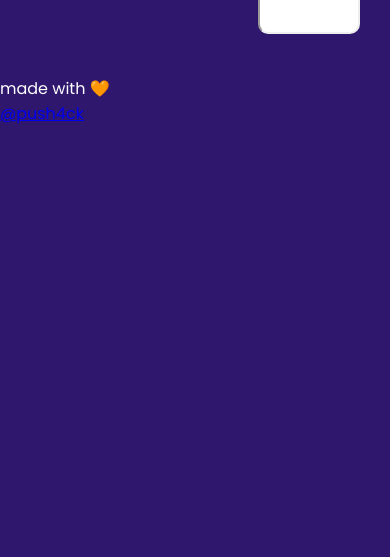
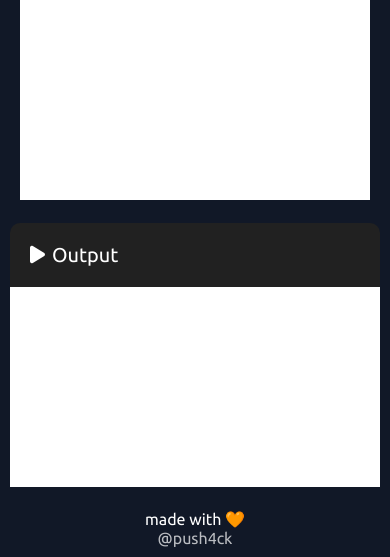
Before and after one commit to Push4ck/codeX, a plain HTML site: page index.html in a window 390 px wide. Shown: the part 732-1289 px from the top of the page. Before the commit the page ends 858 px from the top, so only its background shows below. Drawn offline with nearby package versions, Linux system fonts and the light colour scheme.

Commit message:
Added media query

```diff
--- a/assets/css/style.css
+++ b/assets/css/style.css
@@ -1,87 +1,72 @@
 /* Import Google Fonts */
-@import url('https://fonts.googleapis.com/css2?family=Bungee&family=Poppins&family=Roboto+Slab&display=swap');
+@import url("https://fonts.googleapis.com/css2?family=Ubuntu:ital,wght@0,300;0,400;0,500;0,700;1,300;1,400;1,500;1,700&display=swap");
 
 /* Reset styles for consistent box model */
 * {
   margin: 0;
   padding: 0;
   box-sizing: border-box;
+  font-family: "Ubuntu", sans-serif;
 }
 
 /* Styling for the body element */
 body {
-    background: #2e176d;
-    height: 100%;
-    color: #fff;
-    font-family: 'Poppins', sans-serif;
+  background: #111827;
+  color: #ffffff;
+  margin: 0; /* Add to reset default margin */
 }
 
 /* Styling for the header section */
-.header {
+header {
   width: 100%;
   height: 10vh;
   text-align: center;
-    margin-top: -5px; /* Adjusted margin for alignment */
-    margin-bottom: 5px;
-    pointer-events: none;
-    user-select: none;
+  padding: 10px;
 }
 
-.header h1 {
-    color: #fff;
+header h1 {
+  color: #2563eb;
   font-size: 50px;
-    font-family: 'Bungee', sans-serif;
-
-}
-
-.header h1 span {
-    font-size: 60px;
-    font-family: 'Roboto Slab', serif;
-    color: #F8D800;
 }
 
 /* Styling for the main container */
 .container {
   width: 100%;
-    height: 90vh;
+  min-height: 100vh;
+  display: flex;
   padding: 20px;
-    display: flex;
+  gap: 20px;
 }
 
 /* Styling for left and right sections inside the container */
-.left, .right {
-    flex-basis: 70%;
-    padding: 10px;
+.left,
+.right {
+  flex: 1;
+  width: 100%;
 }
 
-/* Styling for textareas and iframes */
-textarea, iframe {
-    width: 100%;
-    height: 180px;
-    background: #fff;
-    padding: 10px 20px;
-    border-radius: 0 0 10px 10px;
-    outline: 0;
-    font-size: 18px;
-    resize: none;
+.left {
+  display: flex;
+  flex-direction: column;
+  gap: 20px;
 }
 
-textarea::-webkit-scrollbar {
-    width: 8px;
+.left .box {
+  flex: 1;
 }
 
-textarea::-webkit-scrollbar-track {
-    background-color: #0a0b16;
-    border-radius: 0 0 10px 0;
-}
-
-textarea::-webkit-scrollbar-thumb {
-    background: #9433ef;
-    border-radius: 0 0 10px 0;
+/* Styling for textarea and iframe */
+textarea,
+iframe {
+  width: 100%;
+  height: 200px;
+  resize: none;
+  border: none;
 }
 
 iframe {
-    height: 94%;
+  background-color: #ffffff;
+  height: 98vh;
 }
 
 /* Styling for the label element */
@@ -89,15 +74,17 @@ label {
   display: flex;
   align-items: center;
   justify-content: space-between;
-    background-color: #4f27df;
-    background-image: linear-gradient(135deg, #9433ef 0%, #0a0b16 100%);
-    height: 30px;
+  background-color: #212121;
+  color: #ffffff;
+  padding: 20px 10px;
   border-radius: 10px 10px 0 0;
   outline: 0;
+  width: 100%; /* Ensure full width */
 }
 
 /* Styling for left and right icons within the label */
-.left-icons, .right-icons {
+.left-icons,
+.right-icons {
   display: flex;
   align-items: center;
   margin-left: 10px;
@@ -114,10 +101,11 @@ label {
 }
 
 /* Styling for save, copy, and delete icons */
-#save, #copy, #delete {
-    color: #fff;
-    margin-left: 10px;
-    margin-right: 10px;
+#save,
+#copy,
+#delete {
+  color: #ffffff;
+  margin: 0 10px;
 }
 
 #save:hover {
@@ -131,3 +119,54 @@ label {
 #delete:hover {
   color: #ff4500;
 }
+
+/* Footer */
+footer {
+  display: flex;
+  flex-direction: column;
+  align-items: center;
+  padding: 10px 0;
+  color: #ffffff;
+}
+
+footer p a {
+  color: #ffffffb6;
+  text-decoration: none;
+}
+
+footer p a:hover {
+  color: #2563eb;
+}
+
+/* Media query max-width 720px */
+@media screen and (max-width: 720px) {
+  header h1 {
+    font-size: 36px;
+  }
+
+  .container {
+    padding: 10px;
+    display: flex;
+    flex-direction: column;
+    flex-wrap: wrap;
+    align-items: center;
+  }
+
+  textarea,
+  iframe {
+    width: 100%;
+    height: 200px;
+  }
+
+  .left {
+    display: flex;
+    align-items: center;
+    width: 100%;
+    padding: 0;
+  }
+
+  .box {
+    width: calc(100% - 20px);
+    margin: 0;
+  }
+}
```
Also changed, not shown: assets/js/main.js (+28 -9 lines). Lines whose indentation alone changed are shown as unchanged.
